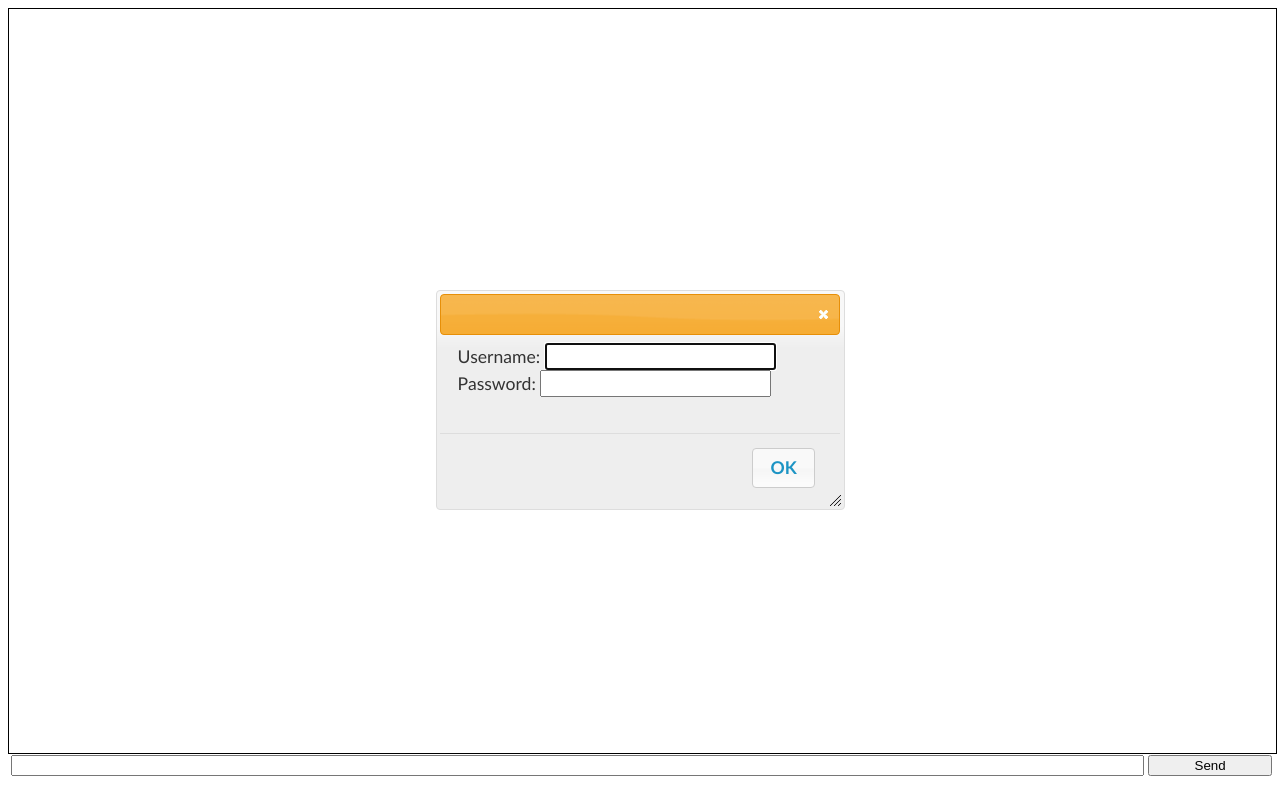
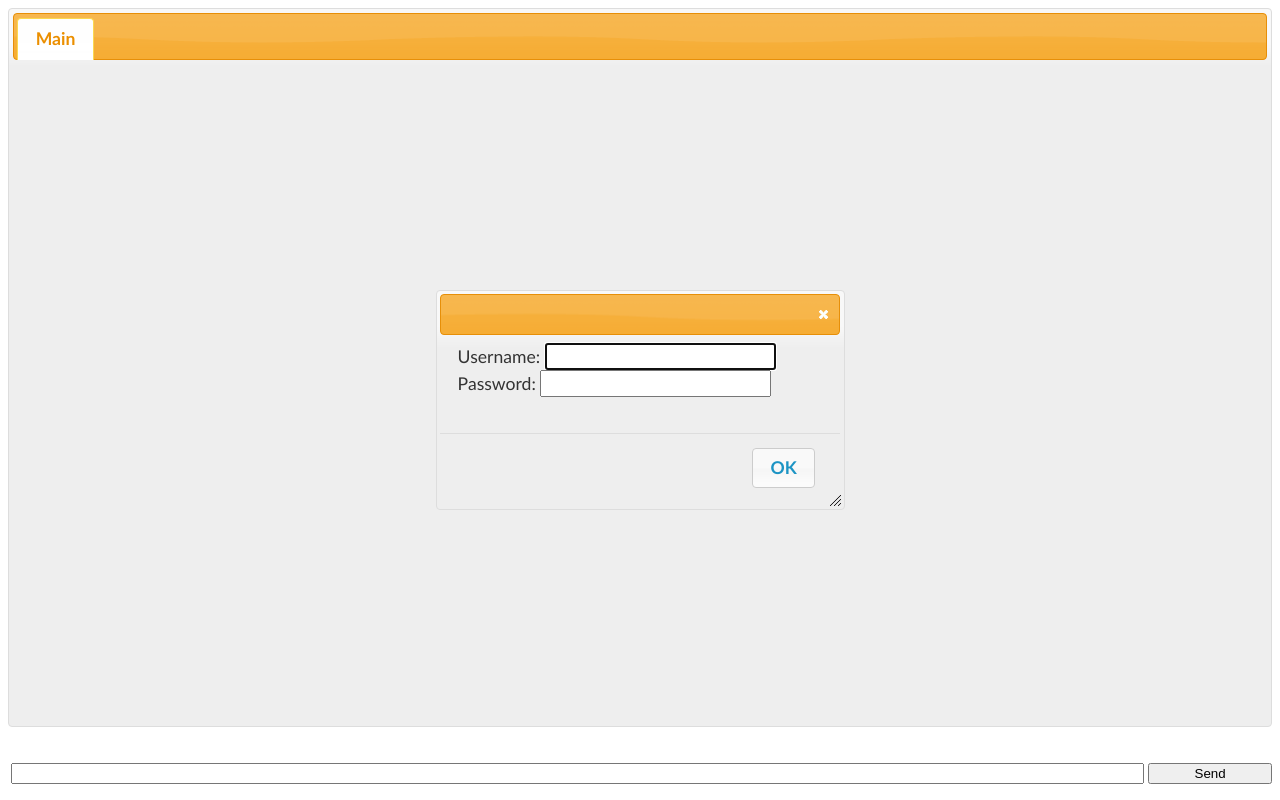
Before and after one commit to mervynmartin/TextBasedGame, a PHP site: page /TextBasedGame/chat_client.php in a window 1280 px wide. Run offline with PHP 8.4, Linux system fonts and the light colour scheme.

Commit message:
appearance improvements for chat client

```diff
--- a/client/chat_client.php
+++ b/client/chat_client.php
@@ -5,7 +5,7 @@
 
 		<style type="text/css">
 
-			.chat-content-line { width: 100%; border: 1px solid black; }
+			.chat-content-line { width: 100%; }
 
 		</style>
 
@@ -48,6 +48,7 @@
 							$("#chat-content").append(
 								$(document.createElement("div")).addClass("chat-content-line").text(lineformat)
 							);
+							scrollBottom();
 						}
 					});
 				}
@@ -64,6 +65,13 @@
 						error: function (xhr, status, err) { alert("could not send message"); }
 					})
 				}
+
+
+				function scrollBottom()
+				{
+					$("#chat-content").animate({ scrollTop: $("#chat-content").prop("scrollHeight") - $('#chat-content').height() }, 3000);
+				}
+
 
 				$("#chat-input-form").submit(function(e){
 					e.preventDefault();
@@ -99,6 +107,8 @@
 				});
 
 
+				$("#chat-tabs").tabs().find(".ui-tabs-nav").sortable({ axis: "x" });
+
 
 			});
 
@@ -117,13 +127,25 @@
 			</form>
 		</div>
 
+		<div id="chat-tabs">
+			<ul>
+				<li><a href="#chat-main">Main</a></li>
+			</ul>
 
-		<div style="position: fixed; top: 1%; width: 99%; height:93%; border: 1px solid black;">
-			<div id="chat-content" style="position: absolute; bottom: 0; width: 100%;">
+			<div id="chat-main" style="">
+				<div id="chat-set" style="height: 80%; width: 100%; overflow-y: scroll;">
+					<div id="chat-content" style="position: relative; bottom: 0;">
+					</div>
+				</div>
 			</div>
+
+
+			<!--div style="position: fixed; top: 1%; width: 99%; height:93%; border: 1px solid black;"-->
+			<!--/div-->
+
 		</div>
 
-		<div id="chat-bar" style="position:fixed; bottom: 0; width: 100%; height: 6%;">
+		<div id="chat-bar" style="position:fixed; bottom: 0; width: 100%; height: 40px;">
 			<form id="chat-input-form">
 				<table style="width: 99%">
 					<tr>
@@ -139,5 +161,7 @@
 		</div>
 
 
+
+
 	</body>
 </html>
```
